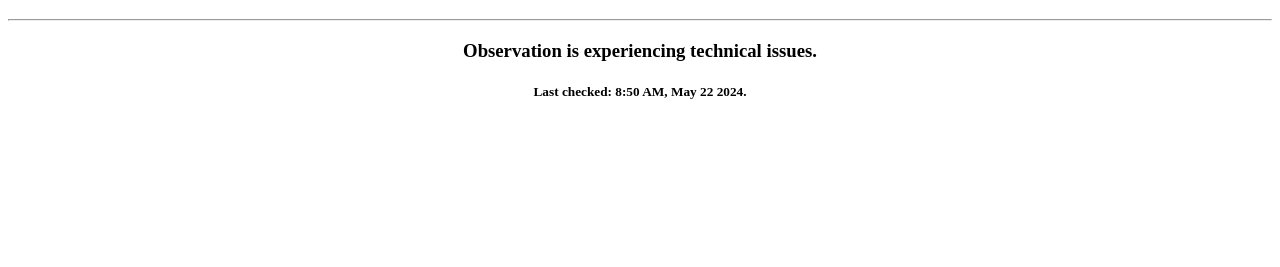
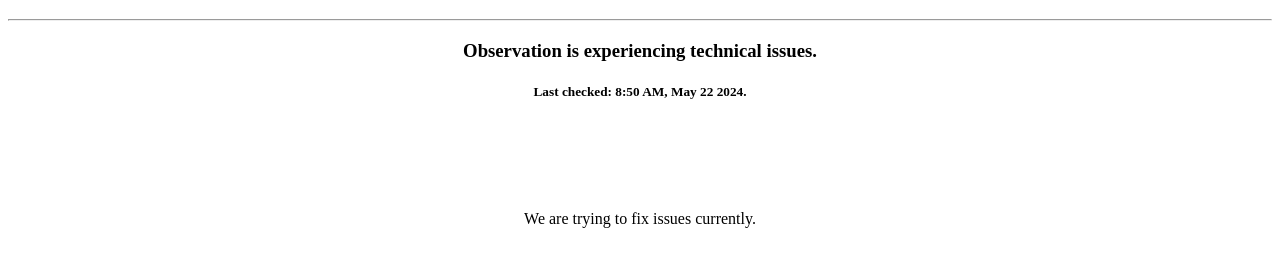
Before and after one commit to PlacidityIsEpic/Observation-Status, a plain HTML site: page index.html in a window 1280 px wide. Shown: the part 61-328 px from the top of the page. Drawn offline with Linux system fonts and the light colour scheme.

Commit message:
Update index.html

```diff
--- a/index.html
+++ b/index.html
@@ -11,6 +11,10 @@
         <hr>
         <h3>Observation is experiencing technical issues.</h3>
         <h5>Last checked: 8:50 AM, May 22 2024.</h5>
+        <br><br><br><br>
+        <p>
+            We are trying to fix issues currently.
+        </p>
     </div>
 </body>
 </html>
```
